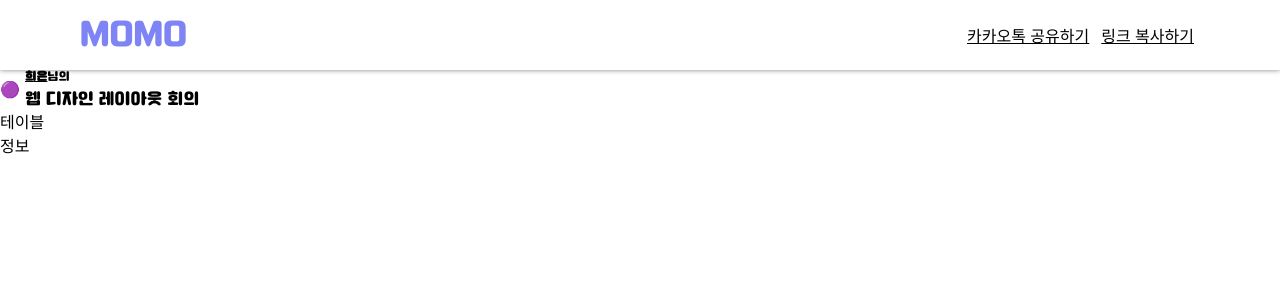
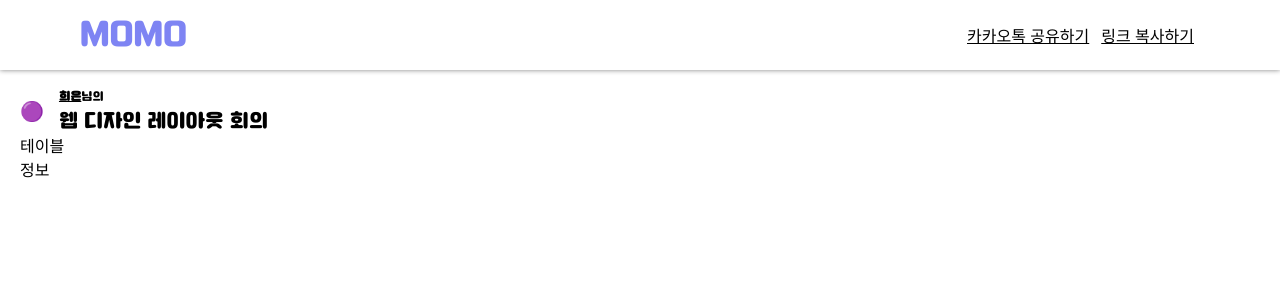
Before and after one commit to Modu-Moija/momo-front, a React (Create React App) app: page /result in a window 1280 px wide. Shown: the top 300 px of the page. Built offline with nearby package versions, Linux system fonts and the light colour scheme; a web font is replaced by a local one.

Commit message:
약간의 pagetitle 스타일 수정

```diff
--- a/src/scss/component/_pagetitle.scss
+++ b/src/scss/component/_pagetitle.scss
@@ -5,7 +5,8 @@
 	align-items: center;
 	font-family: 'Dabanggu', sans-serif;
 	span{
-		margin-right: 5px;
+		margin-right: 15px;
+		font-size: 1.2rem;
 	}
 	div{
 		display: flex;
@@ -17,6 +18,9 @@
 				text-decoration: underline;
 			}
 		}
+		.title-string{
+			font-size: 1.2rem;
+		}
 	}
 
 }
--- a/src/scss/pages/result.scss
+++ b/src/scss/pages/result.scss
@@ -3,4 +3,5 @@
 #result-wrap{
 	display: flex;
 	flex-direction: column;
+    margin: 20px;
 }
```
Also changed, not shown: 1 other file (tests, documents, lock files or other folders).
